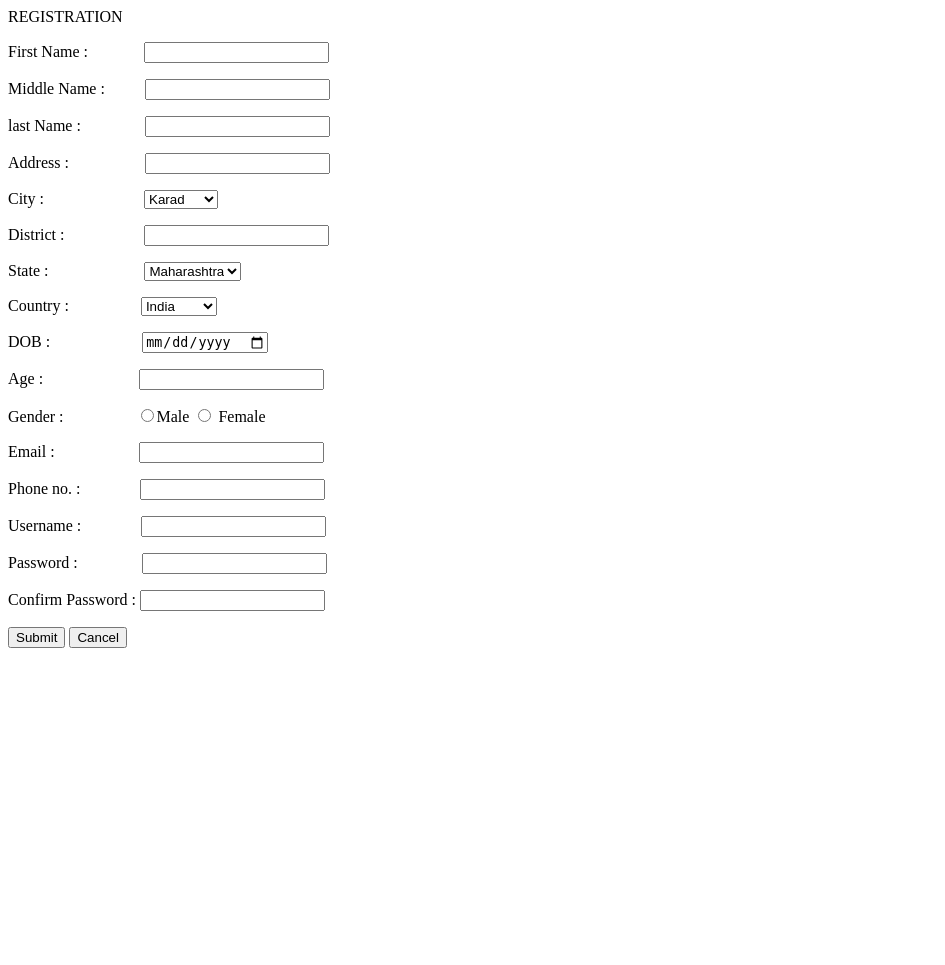
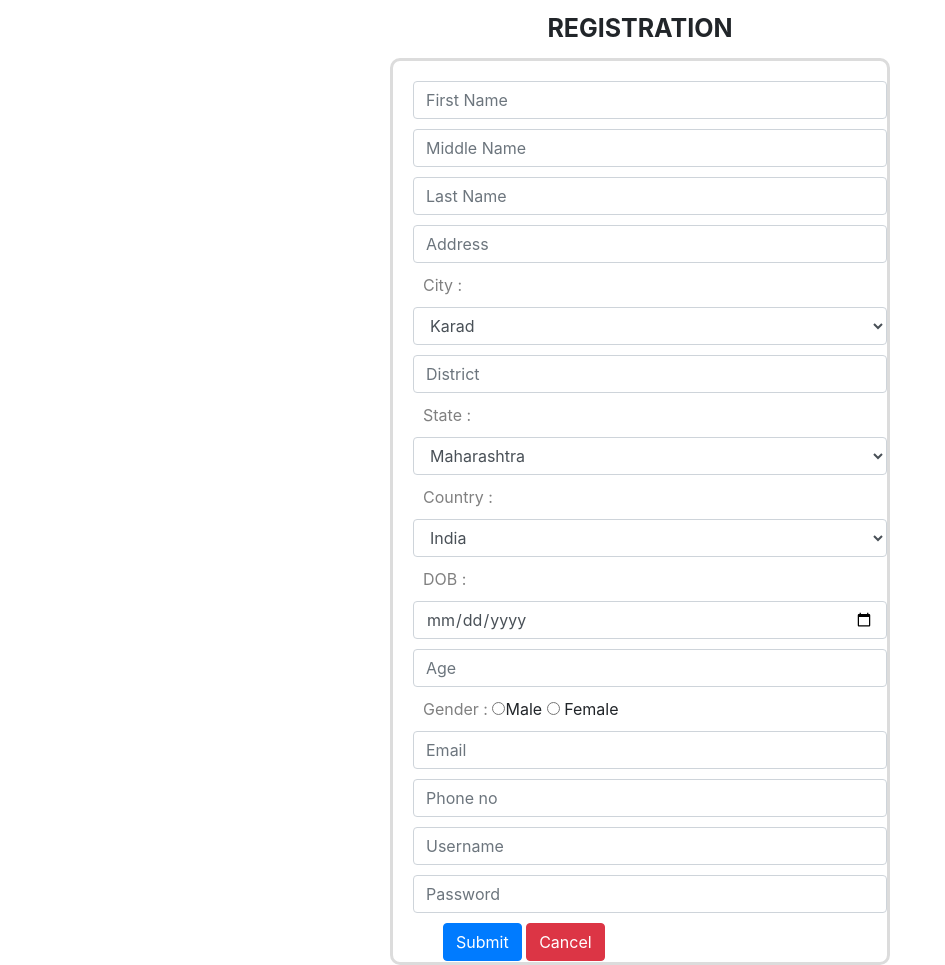
Before and after one commit to ShubhamDigole/Fruit-shopping-cart, a PHP site: page /Registration.php in a window 1280 px wide. Shown: the whole page, without its empty margins (0-945 px from the left). Before the commit the page ends 648 px from the top, so only its background shows below. Run offline with PHP 8.4, Linux system fonts and the light colour scheme.

Commit message:
master made many changes like login page, registration page, login , logout sessions etc

```diff
--- a/Registration.php
+++ b/Registration.php
@@ -3,53 +3,72 @@
 <head>
 <meta charset="utf-8">
 <title>Untitled Document</title>
+<link rel="stylesheet" href="https://stackpath.bootstrapcdn.com/bootstrap/4.1.3/css/bootstrap.min.css" integrity="sha384-MCw98/SFnGE8fJT3GXwEOngsV7Zt27NXFoaoApmYm81iuXoPkFOJwJ8ERdknLPMO" crossorigin="anonymous">
+
 	<style type= "text/css">
-		.mar{
-			position: center;
+	.head{
+		text-align: center;
+		padding: 10px;
+		font-weight: bolder;
+		font-size: 25px;
+	}
+		form{
+			position:absolute;
+			right:0;
+			left:0;
+			margin:auto;
+			border-radius:10px;
+			border:3px solid gainsboro;
+			padding:10px;
+			max-width:500px;
+
+		}
+		.form-control{
+			margin: 10px;
+		}
+	label{
+			color: gray;
+			margin-bottom: -50px;
+			margin-left:20px;
 		}
 	</style>
 </head>
 
 <body>
-<div>REGISTRATION</div>
-	<form name="registration" method="post" action="data.php" >
-<div class="mar">
-	<div>
-	  <p>
-	    <label>First Name :  </label>
-	    &nbsp;&nbsp;&nbsp;&nbsp;&nbsp;&nbsp;&nbsp;&nbsp;&nbsp;&nbsp;&nbsp;&nbsp;
-	    <input type="text" name="fname">
-	  </p>
-	</div>
-
-	<div>
-	  <p>
-	    <label>Middle Name : </label>&nbsp;&nbsp;&nbsp;&nbsp;&nbsp;&nbsp;&nbsp;&nbsp;
-	    <input type="text" name="mname">
-	  </p>
-</div>
+<div class="head"> REGISTRATION</div>
+	<form name="registration" method="post" action="data.php" class="form-group" >
 
 
-	<div>
-	  <p>
-	    <label>last Name : </label>&nbsp;&nbsp;&nbsp;&nbsp;&nbsp;&nbsp;&nbsp;&nbsp;&nbsp;&nbsp;&nbsp;&nbsp;&nbsp;&nbsp;
-	    <input type="text" name="lname">
-	  </p>
-	</div>
 
 
-	<div>
-	  <p>
-	    <label>Address : </label>&nbsp;&nbsp;&nbsp;&nbsp;&nbsp;&nbsp;&nbsp;&nbsp;&nbsp;&nbsp;&nbsp;&nbsp;&nbsp;&nbsp;&nbsp;&nbsp;&nbsp;
-	    <input type="textarea" name="address">
-	  </p>
-	</div>
+	    <input placeholder="First Name" type="text" name="fname" class="form-control">
 
 
-	<div>
-	  <p>
-	    <label>City : </label>&nbsp;&nbsp;&nbsp;&nbsp;&nbsp;&nbsp;&nbsp;&nbsp;&nbsp;&nbsp;&nbsp;&nbsp;&nbsp;&nbsp;&nbsp;&nbsp;&nbsp;&nbsp;&nbsp;&nbsp;&nbsp;&nbsp;&nbsp;
-	    <select name="city" id="city">
+	    <input placeholder="Middle Name" type="text" name="mname" class="form-control">
+
+
+
+
+
+
+
+	    <input placeholder="Last Name" type="text" name="lname" class="form-control">
+
+
+
+
+
+
+
+	    <input placeholder="Address" type="textarea" name="address" class="form-control">
+
+
+
+
+
+
+	    <label>City : </label>
+	    <select name="city" id="city" class="form-control">
 
 	      <option value="karad">Karad</option>
 	      <option value="pune">pune</option>
@@ -65,114 +84,121 @@
 			  console.log(city);
 
 		  </script>
-	  </p>
-	</div>
 
 
-	<div>
-	  <p>
-	    <label>District : </label>&nbsp;&nbsp;&nbsp;&nbsp;&nbsp;&nbsp;&nbsp;&nbsp;&nbsp;&nbsp;&nbsp;&nbsp;&nbsp;&nbsp;&nbsp;&nbsp;&nbsp;&nbsp;
-	    <input type="text" name="district">
-	  </p>
-	</div>
 
 
-	<div>
-	  <p>
-	    <label>State : </label>&nbsp;&nbsp;&nbsp;&nbsp;&nbsp;&nbsp;&nbsp;&nbsp;&nbsp;&nbsp;&nbsp;&nbsp;&nbsp;&nbsp;&nbsp;&nbsp;&nbsp;&nbsp;&nbsp;&nbsp;&nbsp;&nbsp;
-	    <select name="state">
+
+
+
+	    <input placeholder="District" type="text" name="district" class="form-control">
+
+
+
+
+
+
+	    <label>State : </label>
+	    <select name="state" class="form-control">
 
 	      <option value="maharashtra">Maharashtra</option>
 	      <option value="Gujrat">Gujrat</option>
 	      <option value="Rajasthan">Rajasthan</option>
 	      <option value="goa">goa</option>
 	      </select>
-	  </p>
-	</div>
 
-	<div>
-	  <p>
-	    <label>Country : </label>&nbsp;&nbsp;&nbsp;&nbsp;&nbsp;&nbsp;&nbsp;&nbsp;&nbsp;&nbsp;&nbsp;&nbsp;&nbsp;&nbsp;&nbsp;&nbsp;
-	    <select name="country">
+
+
+
+
+	    <label>Country : </label>
+	    <select name="country" class="form-control">
 
 	      <option value="india">India</option>
 	      <option value="africa">Africa</option>
 	      <option value="singapur">Singapur</option>
 
         </select>
-	  </p>
-	</div>
 
 
-	<div>
-	  <p>
-	    <label>DOB : </label>&nbsp;&nbsp;&nbsp;&nbsp;&nbsp;&nbsp;&nbsp;&nbsp;&nbsp;&nbsp;&nbsp;&nbsp;&nbsp;&nbsp;&nbsp;&nbsp;&nbsp;&nbsp;&nbsp;&nbsp;&nbsp;
-	    <input type="date" name="dob">
-	  </p>
-	</div>
-
-	<div>
-	  <p>
-	    <label>Age : </label>&nbsp;&nbsp;&nbsp;&nbsp;&nbsp;&nbsp;&nbsp;&nbsp;&nbsp;&nbsp;&nbsp;&nbsp;&nbsp;&nbsp;&nbsp;&nbsp;&nbsp;&nbsp;&nbsp;&nbsp;&nbsp;&nbsp;
-	    <input type="number" name="age">
-	  </p>
-	</div>
-
-	<div>
-	  <p>
-	<label>Gender : </label>&nbsp;&nbsp;&nbsp;&nbsp;&nbsp;&nbsp;&nbsp;&nbsp;&nbsp;&nbsp;&nbsp;&nbsp;&nbsp;&nbsp;&nbsp;&nbsp;
-	<input type="radio" name="gender" value="male" <?php if(isset($gender) && $gender == "male") "checked";?> />Male
-	<input type="radio" name="gender" value="female" <?php if(isset($gender) && $gender == "female") "checked";?>> Female
-      </p>
-	</div>
-
-	<div>
-	  <p>
-	    <label>Email : </label>&nbsp;&nbsp;&nbsp;&nbsp;&nbsp;&nbsp;&nbsp;&nbsp;&nbsp;&nbsp;&nbsp;&nbsp;&nbsp;&nbsp;
-	    &nbsp;&nbsp;&nbsp;&nbsp;
-	    <input type="text" name="email">
-	  </p>
-	</div>
-
-	<div>
-	  <p>
-	    <label>Phone no. : </label>
-	    &nbsp;&nbsp;&nbsp;&nbsp;&nbsp;&nbsp;&nbsp;&nbsp;&nbsp;&nbsp;&nbsp;&nbsp;&nbsp;
-	    <input type="text" name="phoneno">
-	  </p>
-	</div>
-
-	<div>
-	  <p>
-	    <label>Username : </label>&nbsp;&nbsp;&nbsp;&nbsp;&nbsp;&nbsp;&nbsp;&nbsp;&nbsp;&nbsp;&nbsp;&nbsp;&nbsp;
-	    <input type="text" name="username">
-	  </p>
-	</div>
-
-	<div>
-	  <p>
-	    <label>Password : </label>&nbsp;&nbsp;&nbsp;&nbsp;&nbsp;&nbsp;&nbsp;&nbsp;&nbsp;&nbsp;&nbsp;&nbsp;&nbsp;&nbsp;
-	    <input type="password" name="pass">
-	  </p>
-	</div>
-
-	<div>
-	  <p>
-	    <label>Confirm Password : </label>
-	    <input type="password" name="password">
-	  </p>
-	</div>
-
-	<div>
-		<p>
-			<input type="submit" name="submit" value="Submit"  >
-			<input type="button" name="Cancel" value="Cancel">
+	    <label>DOB : </label>
+	    <input placeholder="DOB" type="date" name="dob" class="form-control">
 
 
-		</p>
-	</div>
-</div>
+
+
+
+
+	    <input placeholder="Age" type="number" name="age" class="form-control">
+
+
+
+
+
+	<label>Gender : </label>
+	<input type="radio" name="gender" value="male"  <?php if(isset($gender) && $gender == "male") "checked";?> />Male
+	<input type="radio" name="gender" value="female"  <?php if(isset($gender) && $gender == "female") "checked";?>> Female
+
+
+
+
+
+
+
+	    <input placeholder="Email" type="text" name="email"class="form-control">
+
+
+
+
+
+
+
+	    <input placeholder="Phone no" type="text" name="phoneno" class="form-control">
+
+
+
+
+
+
+	    <input placeholder="Username" type="text" name="username" class="form-control">
+
+
+
+
+
+
+	    <input placeholder="Password" onkeypress="myFunction()" id="password" type="password" name="pass" class="form-control">
+
+
+
+
+
+
+	    <!-- <input placeholder="Confirm Password" type="password" name="password" class="form-control"> -->
+
+		<label id="out"><label>
+
+
+
+			<input type="submit" name="submit" class="btn btn-primary" value="Submit"  >
+			<input type="button" name="Cancel" class="btn btn-danger" value="Cancel">
+
+
+
+
+
 	</form>
+	<script>
+		function myFunction(){
+		var pass = document.getElementById("password").value;
+		var out = document.getElementById("out");
+	console.log(pass);
+		out.innerHTML = pass;
+}
+		</script>
+	<script src="https://code.jquery.com/jquery-3.3.1.slim.min.js" integrity="sha384-q8i/X+965DzO0rT7abK41JStQIAqVgRVzpbzo5smXKp4YfRvH+8abtTE1Pi6jizo" crossorigin="anonymous"></script>
+<script src="https://cdnjs.cloudflare.com/ajax/libs/popper.js/1.14.3/umd/popper.min.js" integrity="sha384-ZMP7rVo3mIykV+2+9J3UJ46jBk0WLaUAdn689aCwoqbBJiSnjAK/l8WvCWPIPm49" crossorigin="anonymous"></script>
+<script src="https://stackpath.bootstrapcdn.com/bootstrap/4.1.3/js/bootstrap.min.js" integrity="sha384-ChfqqxuZUCnJSK3+MXmPNIyE6ZbWh2IMqE241rYiqJxyMiZ6OW/JmZQ5stwEULTy" crossorigin="anonymous"></script>
 
 </body>
 </html>
--- a/data.php
+++ b/data.php
@@ -24,8 +24,8 @@
 		$PASSWORDS = $_POST["pass"];
 
 
-		$query="INSERT INTO u_registration(Username, Passwords, C_Name, Address, email, DOB, Gender, 				Age, Phone_no) VALUES ('$USERNAME','$PASSWORDS','$NAME','$ADD','$EMAIL','$DOB','$GENDER','$AGE','$PHONE')";
-
+		$query="INSERT INTO u_registration(Username, Passwords, C_Name,  DOB, Gender, Age, Phone_no) VALUES ('$USERNAME','$PASSWORDS','$NAME','$DOB','$GENDER','$AGE','$PHONE')";
+	//	$query="INSERT INTO u_registration(Username, Passwords, C_Name, Address, email, DOB, Gender, 				Age, Phone_no) VALUES ('$USERNAME','$PASSWORDS','$NAME','$ADD','$EMAIL','$DOB','$GENDER','$AGE','$PHONE')";
 			if(mysqli_query($link,$query))
 			{
 				header("location:loginpage.php");
--- a/loginpage.php
+++ b/loginpage.php
@@ -74,9 +74,9 @@
 					<form action="data2.php" method="post">
 						<p>
 
-						  <input type="text" name="txtusername" placeholder="Username" required> <br><br>
+						  <input type="text" name="username" placeholder="Username" required> <br><br>
 
-						  <input type="password" name="txtpassword" placeholder="Password" class="box" required> <br><br>
+						  <input type="password" name="password" placeholder="Password" class="box" required> <br><br>
 						  <input id="button" type="submit" value="Submit">
 
 						</p>
--- a/logout.php
+++ b/logout.php
@@ -4,7 +4,7 @@
 	unset($_SESSION['username']);
 	session_destroy();
 
-	header("Location:loginpage.php");
+	header("Location:index.php");
 	exit;
 
 ?>
```
Also changed, not shown: data2.php (+5 -4 lines), index.php (+66 -6 lines), README.md, database.sql (line endings or trailing spaces).
